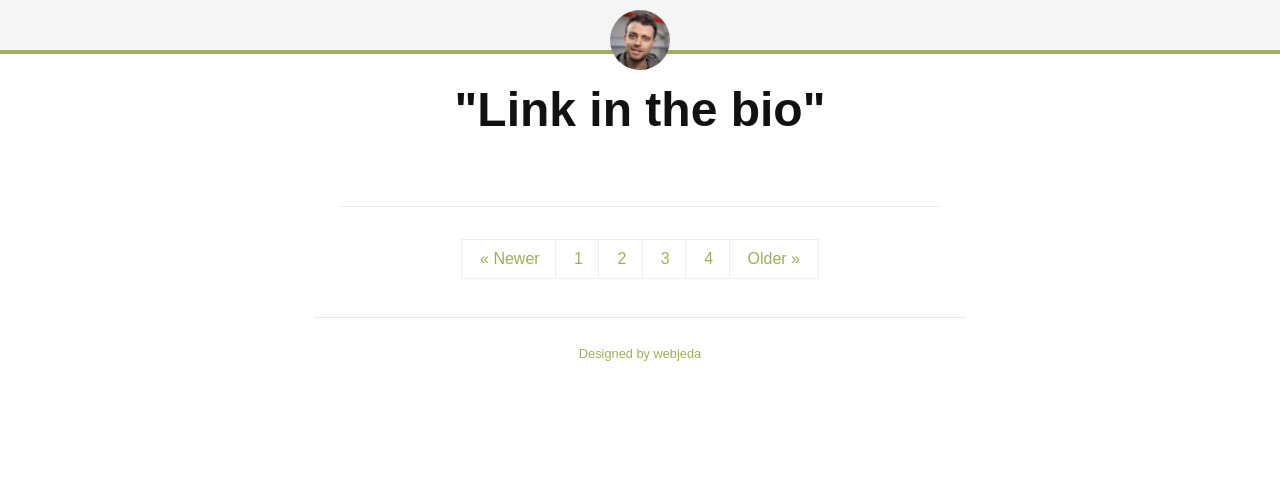
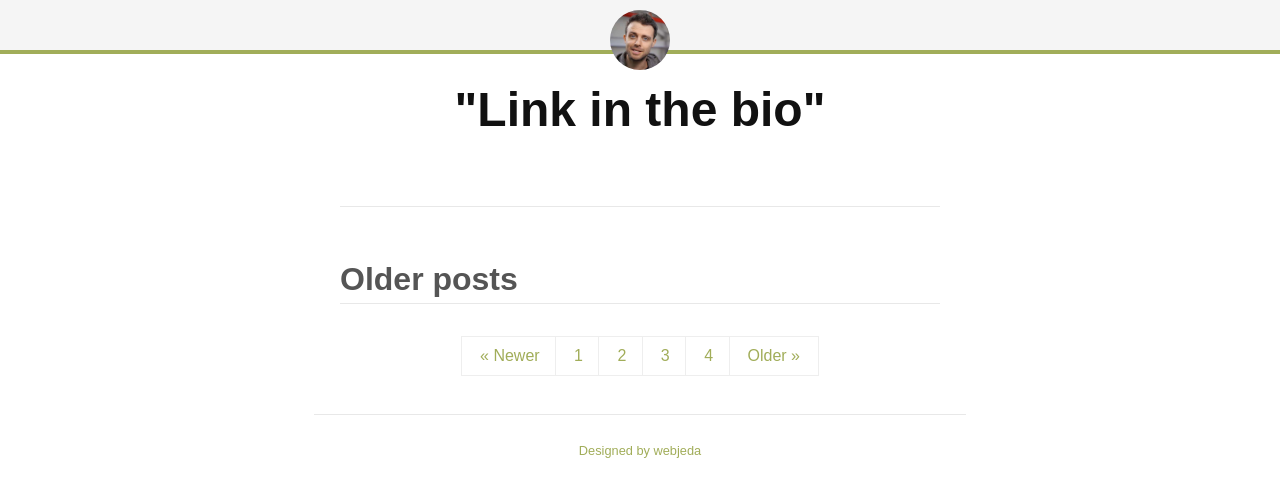
Before and after one commit to steventhebrave/steventhebrave.github.io, a Jekyll site: the page built from _pages/moreinsta/more5.md, in a window 1280 px wide. Shown: the top 497 px of the page. Built offline with Jekyll 4.4.1, drawn with Linux system fonts in a browser that asks for light colours.

Commit message:
add "older posts"

```diff
--- a/_layouts/insta.md
+++ b/_layouts/insta.md
@@ -18,6 +18,8 @@ perpage: 8
   {% endif %}
   <p>{{ insta.content | markdownify }}</p>
   	{% endif %}
+
+{% if forloop.index == 1 %}<h1 style="border-bottom: 1px solid #e8e8e8;">Older posts</h1>{% endif %}
 
 {% endfor %}
 
```
Also changed, not shown: 1 other file.
